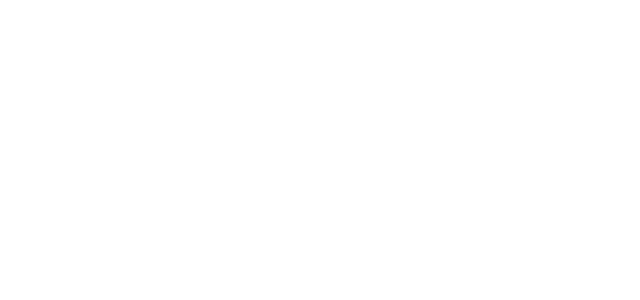
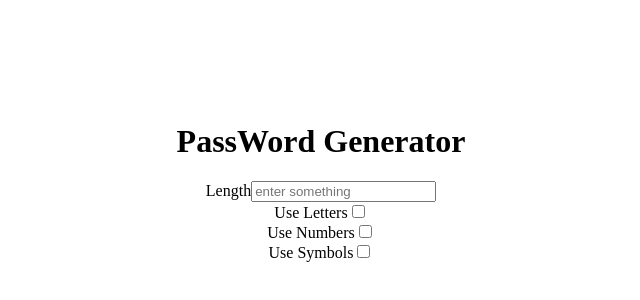
Before and after one commit to Ameer2000Mzori/Password-Gen-Angular, an Angular app: page / in a window 1280 px wide. Shown: the part 226-526 px from the top of the page, without its empty margins (319-959 px from the left). Built offline with nearby package versions, Linux system fonts and the light colour scheme.

Commit message:
added more logic

```diff
--- a/src/app/password-gen/password-gen.component.html
+++ b/src/app/password-gen/password-gen.component.html
@@ -1 +1,31 @@
-<div class="password-Gen-Wrap"></div>
+<div class="password-Gen-Wrap">
+  <h1>PassWord Generator</h1>
+  <div>
+    <div>
+      <label for="">Length</label>
+      <input
+        type="text"
+        [(ngModel)]="length"
+        value=""
+        placeholder="enter something"
+      />
+    </div>
+    <div>
+      <label for="">Use Letters</label>
+      <input
+        type="checkbox"
+        [(ngModel)]="letters"
+        value=""
+        placeholder="enter something"
+      />
+    </div>
+    <div>
+      <label for="">Use Numbers</label>
+      <input type="checkbox" [(ngModel)]="numbers" value="" />
+    </div>
+    <div>
+      <label for="">Use Symbols</label>
+      <input type="checkbox" [(ngModel)]="symbols" value="" />
+    </div>
+  </div>
+</div>
--- a/src/app/password-gen/password-gen.component.ts
+++ b/src/app/password-gen/password-gen.component.ts
@@ -1,12 +1,15 @@
 import { Component } from '@angular/core';
-
+import { FormsModule } from '@angular/forms';
 @Component({
   selector: 'app-password-gen',
   standalone: true,
-  imports: [],
+  imports: [FormsModule],
   templateUrl: './password-gen.component.html',
-  styleUrl: './password-gen.component.scss'
+  styleUrl: './password-gen.component.scss',
 })
 export class PasswordGenComponent {
-
+  length: any;
+  letters: boolean = false;
+  numbers: boolean = false;
+  symbols: boolean = false;
 }
```
